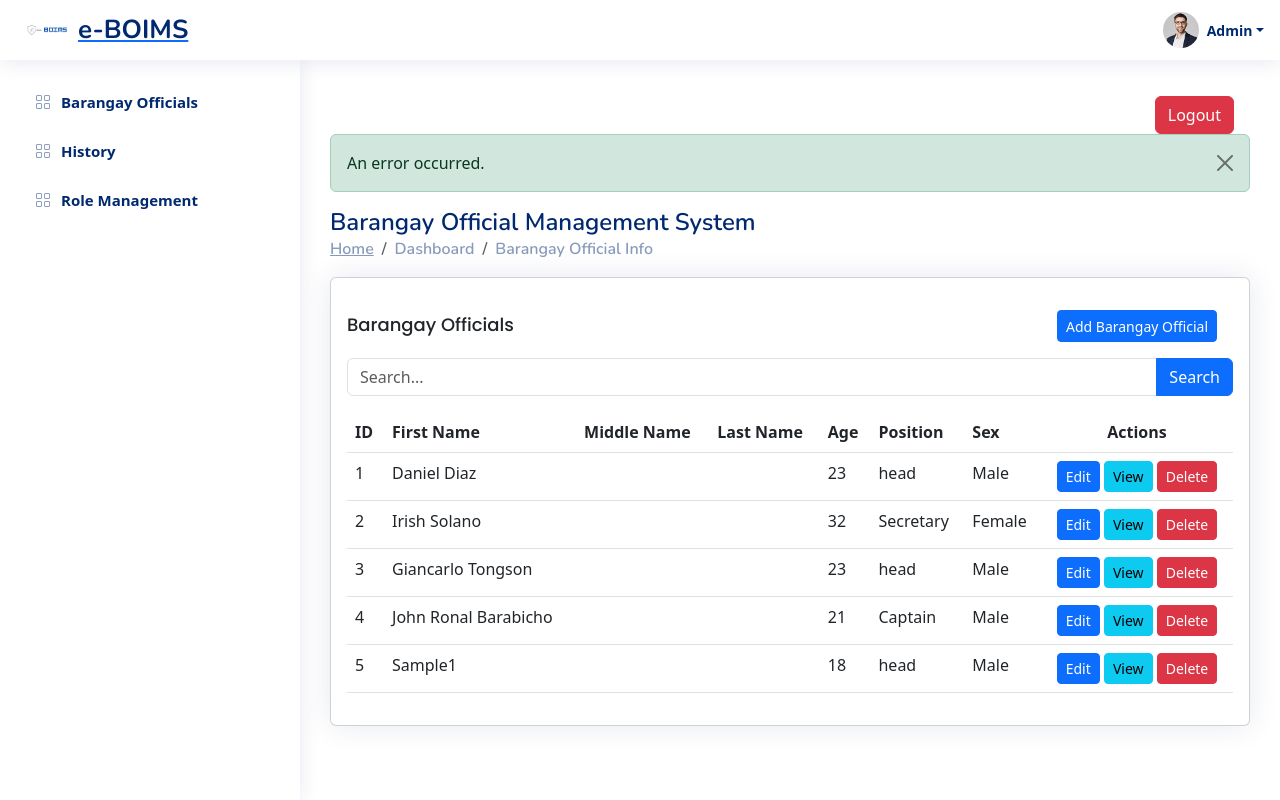
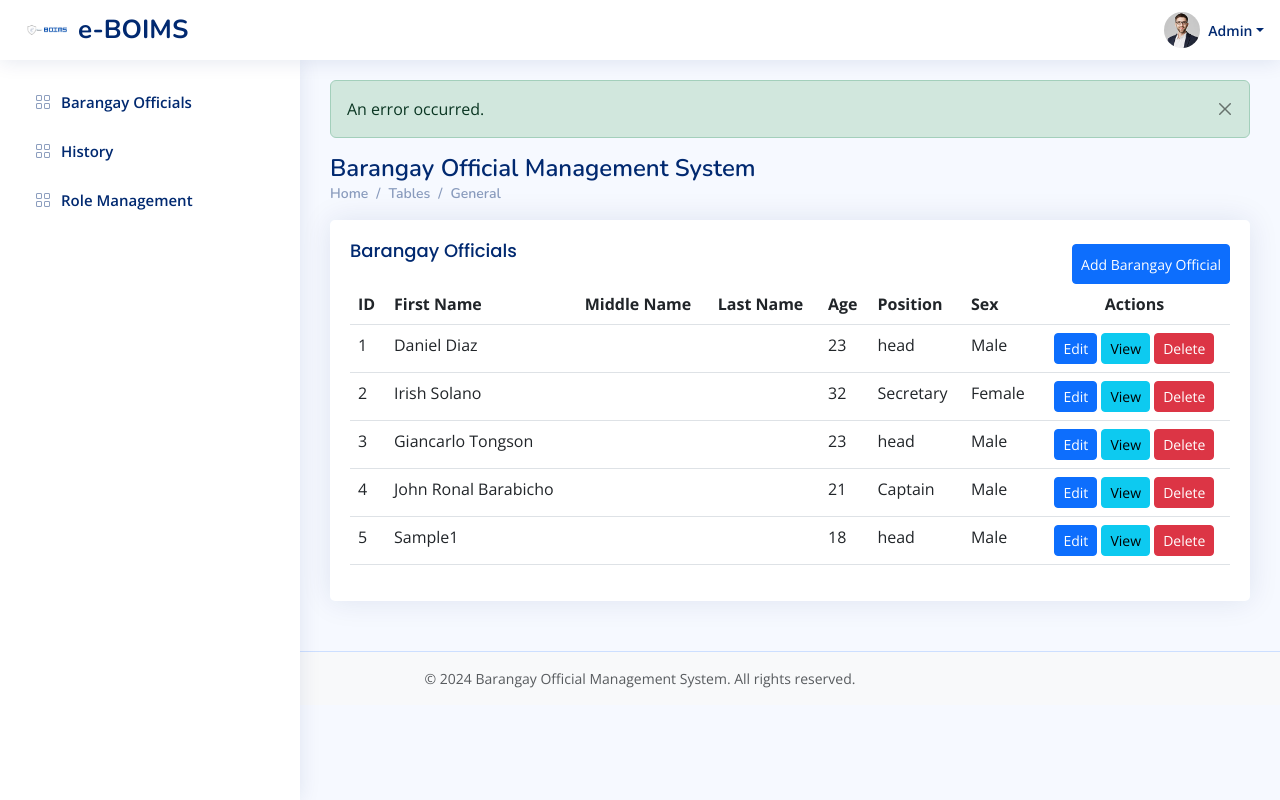
Before and after one commit to D4niel-Diaz/group3-IPT-project, a PHP site: page /dashboard.php in a window 1280 px wide. Run offline with PHP 8.4, Linux system fonts and the light colour scheme; the visitor is signed in with stand-in values (Sample User, id 1); data comes from the database, SQL or seed files in the repository; data that the repository does not hold is empty; some libraries are stand-ins or nearby versions.

Commit message:
updated dashboard

```diff
--- a/dashboard.php
+++ b/dashboard.php
@@ -7,11 +7,10 @@
     exit;
 }
 
-
 include('database/database.php');
 include('partials/header.php');
-include('partials/sidebar.php');
 
+// Fetch barangay officials data
 $sql = "SELECT * FROM barangay_official";
 $params = [];
 $types = "";
@@ -47,13 +46,14 @@
     <title>Barangay Official Management System</title>
     <!-- Bootstrap CSS -->
     <link href="https://cdn.jsdelivr.net/npm/bootstrap@5.3.0/dist/css/bootstrap.min.css" rel="stylesheet">
+    <!-- Custom CSS -->
+    <link href="assets/css/style.css" rel="stylesheet">
 </head>
 <body>
+    <!-- Include Sidebar -->
+    <?php include('partials/sidebar.php'); ?>
+
     <main id="main" class="main">
-        <!-- Logout Button -->
-        <div class="text-end mt-3 me-3">
-            <a href="logout.php" class="btn btn-danger">Logout</a>
-        </div>
 
         <?php if ($status): ?>
             <div class="alert alert-<?php echo ($status == 'error') ? 'danger' : 'success'; ?> alert-dismissible fade show" role="alert">
@@ -61,7 +61,7 @@
                     if ($status == 'created') echo "New record has been created successfully!";
                     elseif ($status == 'updated') echo "Record has been updated successfully!";
                     elseif ($status == 'deleted') echo "Record has been deleted successfully!";
-                    else echo "An error occurred.";
+                    else echo $error_message ? $error_message : "An error occurred.";
                 ?>
                 <button type="button" class="btn-close" data-bs-dismiss="alert" aria-label="Close"></button>
             </div>
@@ -72,8 +72,8 @@
             <nav>
                 <ol class="breadcrumb">
                     <li class="breadcrumb-item"><a href="dashboard.php">Home</a></li>
-                    <li class="breadcrumb-item">Dashboard</li>
-                    <li class="breadcrumb-item">Barangay Official Info</li>
+                    <li class="breadcrumb-item">Tables</li>
+                    <li class="breadcrumb-item">General</li>
                 </ol>
             </nav>
         </div>
@@ -85,16 +85,10 @@
                         <div class="card-body">
                             <div class="d-flex justify-content-between">
                                 <h5 class="card-title">Barangay Officials</h5>
-                                <button class="btn btn-primary btn-sm m-3" data-bs-toggle="modal" data-bs-target="#addModal">Add Barangay Official</button>
+                                <button class="btn btn-primary btn-sm mt-4" data-bs-toggle="modal" data-bs-target="#addModal">Add Barangay Official</button>
                             </div>
 
-                            <!-- Search Form -->
-                            <form method="GET" action="" class="mb-3">
-                                <div class="input-group">
-                                    <input type="text" name="search" class="form-control" placeholder="Search..." value="<?php echo isset($_GET['search']) ? htmlspecialchars($_GET['search']) : ''; ?>">
-                                    <button type="submit" class="btn btn-primary">Search</button>
-                                </div>
-                            </form>
+
 
                             <!-- Barangay Officials Table -->
                             <table class="table">
@@ -200,7 +194,13 @@
                                         </div>
                                         <div class="mb-3">
                                             <label for="position" class="form-label">Position</label>
-                                            <input type="text" class="form-control" id="position" name="position" required>
+                                            <select class="form-control" id="position" name="position" required>
+                                                <option value="Barangay Captain">Barangay Captain</option>
+                                                <option value="Barangay Kagawad">Barangay Kagawad</option>
+                                                <option value="Barangay Secretary">Barangay Secretary</option>
+                                                <option value="Barangay Treasurer">Barangay Treasurer</option>
+                                                <option value="SK Chairman">SK Chairman</option>
+                                            </select>
                                         </div>
                                         <div class="mb-3">
                                             <label for="sex" class="form-label">Sex</label>
@@ -248,7 +248,13 @@
                                         </div>
                                         <div class="mb-3">
                                             <label class="form-label">Position</label>
-                                            <input type="text" class="form-control" id="edit-position" name="position" required>
+                                            <select class="form-control" id="edit-position" name="position" required>
+                                                <option value="Barangay Captain">Barangay Captain</option>
+                                                <option value="Barangay Kagawad">Barangay Kagawad</option>
+                                                <option value="Barangay Secretary">Barangay Secretary</option>
+                                                <option value="Barangay Treasurer">Barangay Treasurer</option>
+                                                <option value="SK Chairman">SK Chairman</option>
+                                            </select>
                                         </div>
                                         <div class="mb-3">
                                             <label class="form-label">Sex</label>
@@ -284,12 +290,10 @@
                                         <li><strong>Position:</strong> <span id="modalPosition"></span></li>
                                         <li><strong>Sex:</strong> <span id="modalSex"></span></li>
                                     </ul>
-
                                     <input type="hidden" id="deleteId">
                                 </div>
                                 <div class="modal-footer">
                                     <button type="button" class="btn btn-secondary" data-bs-dismiss="modal">Cancel</button>
-                                    <!-- Confirm Delete Button -->
                                     <button type="button" class="btn btn-danger" id="confirmDelete">Delete</button>
                                 </div>
                             </div>
@@ -334,6 +338,7 @@
             const position = button.getAttribute('data-position');
             const sex = button.getAttribute('data-sex');
 
+            // Populate the form fields
             document.getElementById('edit-id').value = id;
             document.getElementById('edit-full-name').value = fullName;
             document.getElementById('edit-middle-name').value = middleName;
@@ -345,10 +350,9 @@
     });
 
    // Delete Modal
-        document.addEventListener("DOMContentLoaded", function () {
-            // Attach click event to delete buttons
     document.querySelectorAll('.delete-btn').forEach(button => {
         button.addEventListener('click', () => {
+            // Get data attributes from the button
             const id = button.getAttribute('data-id');
             const fullName = button.getAttribute('data-full-name');
             const middleName = button.getAttribute('data-middle-name');
@@ -357,37 +361,35 @@
             const position = button.getAttribute('data-position');
             const sex = button.getAttribute('data-sex');
 
-                    // Populate the modal with data
+            // Populate the modal fields
+            document.getElementById('deleteId').value = id;
             document.getElementById('modalFullName').textContent = fullName;
             document.getElementById('modalMiddleName').textContent = middleName;
             document.getElementById('modalLastName').textContent = lastName;
             document.getElementById('modalAge').textContent = age;
             document.getElementById('modalPosition').textContent = position;
             document.getElementById('modalSex').textContent = sex;
-                    document.getElementById('deleteId').value = id;
 
 
-                    const deleteModal = new bootstrap.Modal(document.getElementById('deleteModal'));
-                    deleteModal.show();
         });
     });
 
-            // Confirm Delete Button
+    // Confirm Delete Button (Avoid multiple event listeners)
     document.getElementById('confirmDelete').addEventListener('click', function () {
         const id = document.getElementById('deleteId').value;
 
         if (id) {
-
-                    const confirmDelete = confirm("Are you sure you want to delete this record? This action cannot be undone.");
-                    if (confirmDelete) {
-
+            // Confirm deletion
+            if (confirm("Are you sure you want to delete this record? This action cannot be undone.")) {
+                // Redirect to delete script
                 window.location.href = `database/delete.php?id=${id}`;
             }
         } else {
             alert("No record selected for deletion.");
         }
     });
-        });
+
+
 
     // View Modal
     document.querySelectorAll('.view-btn').forEach(button => {
@@ -408,5 +410,10 @@
         });
     });
 </script>
-</body>
-</html>
+
+<!-- Footer -->
+<footer class="footer mt-auto py-3 bg-light">
+    <div class="container text-center">
+        <span class="text-muted">© 2024 Barangay Official Management System. All rights reserved.</span>
+    </div>
+</footer>
```
Lines whose indentation alone changed are shown as unchanged.
